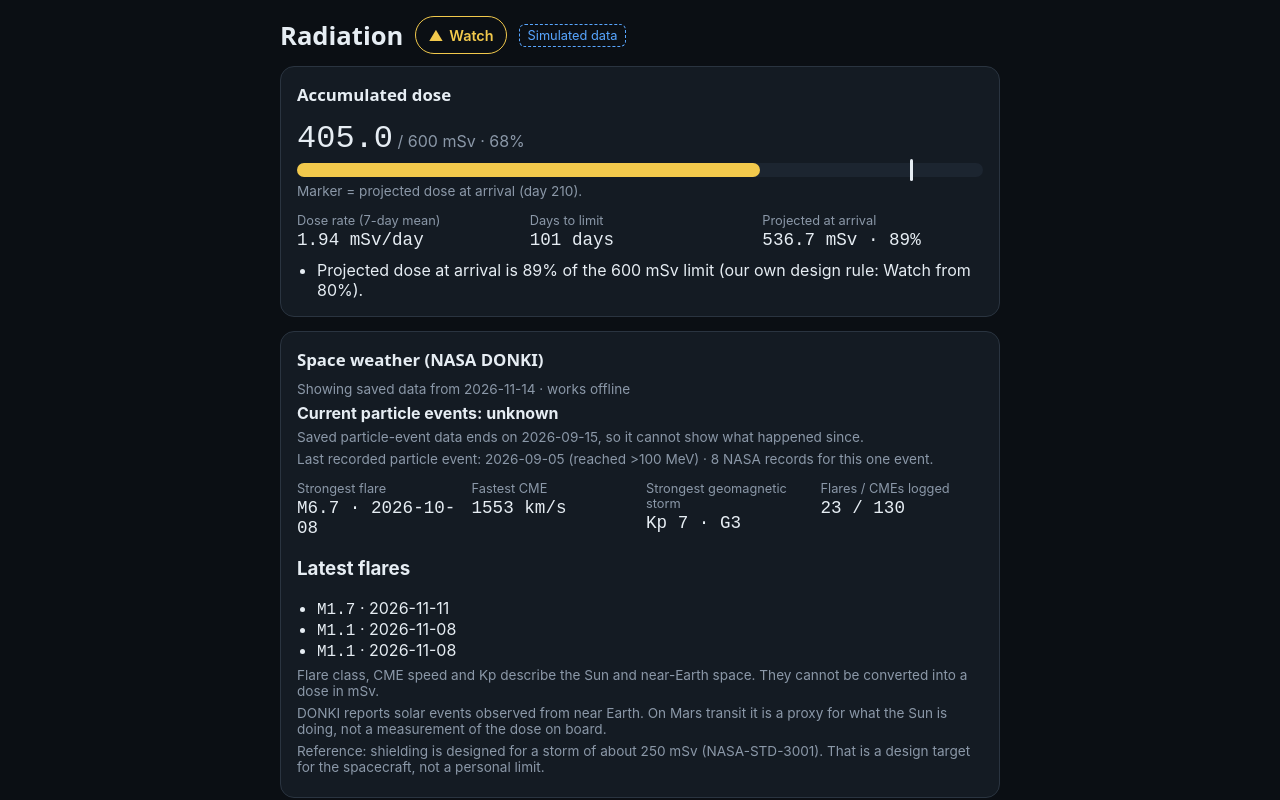
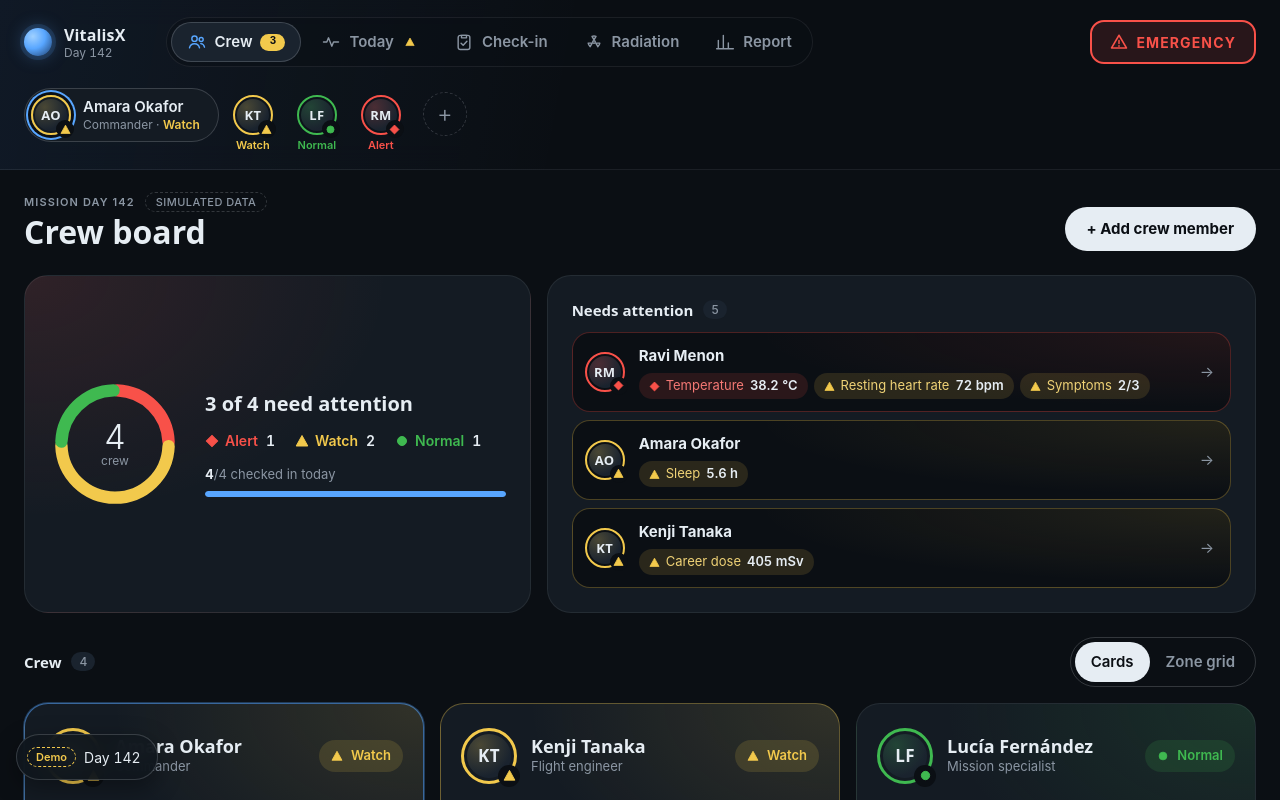
Before and after one commit to Azharelly/VitalisX, a React (Vite) app: page / in a window 1280 px wide. Shown: the top 800 px of the page. Built offline with nearby package versions, Linux system fonts and the light colour scheme.

Commit message:
feat(app): render the app shell (all five tabs) instead of Radiation alone

```diff
--- a/src/App.tsx
+++ b/src/App.tsx
@@ -1,5 +1,6 @@
-import { RadiationScreen } from './features/RadiationScreen'
+import { AppPreview } from './features/shell'
 
+// shortcut: full app on simulated data (Radiation sits in its slot); swap to <AppShell> with the Dexie TodayApi when #46 lands.
 export default function App() {
-  return <RadiationScreen />
+  return <AppPreview />
 }
```
